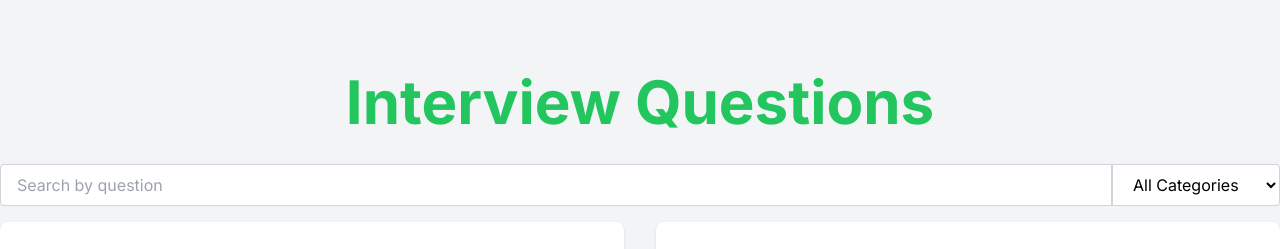
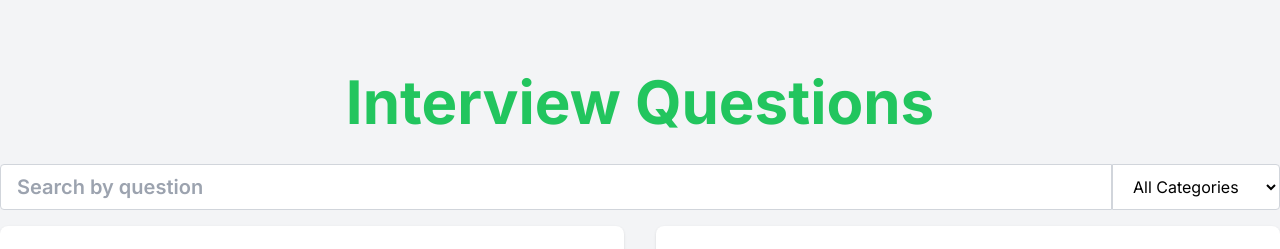
Before and after one commit to vicarb/qa-front, a Next.js app: page / in a window 1280 px wide. Shown: the top 249 px of the page. Built offline with nearby package versions, Linux system fonts and the light colour scheme.

Commit message:
updated search bar font size

```diff
--- a/components/SecLanding/SecLanding.tsx
+++ b/components/SecLanding/SecLanding.tsx
@@ -120,7 +120,7 @@ function SecLanding() {
         <div className="flex mb-4">
           <input
             type="text"
-            className="border border-gray-300 rounded-l py-2 px-4 w-full"
+            className="border border-gray-300 rounded-l py-2 px-4 w-full text-xl font-semibold"
             placeholder="Search by question"
             value={searchTerm}
             onChange={handleSearch}
```
